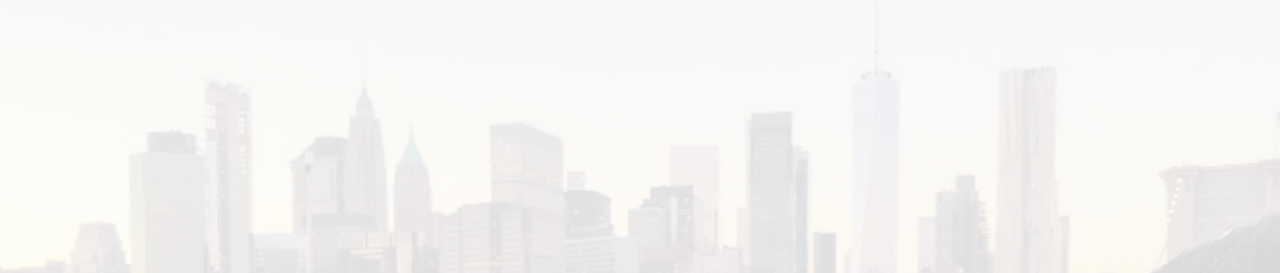
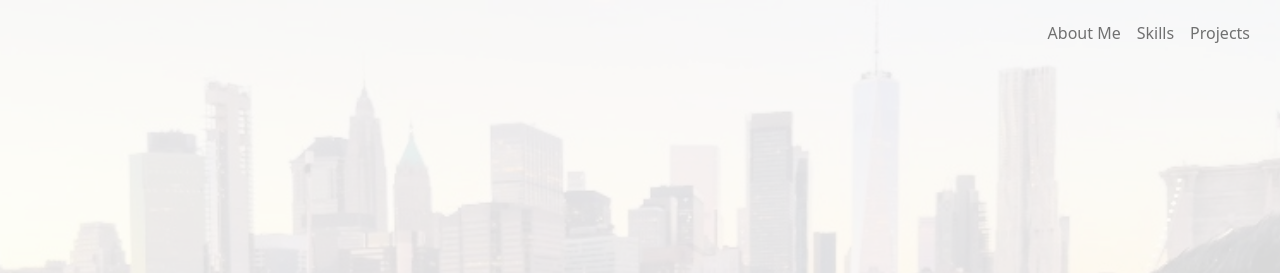
Before and after one commit to saifulislamdev/personal-website, a Gatsby site: page / in a window 1280 px wide. Shown: the top 273 px of the page. Built offline with nearby package versions, Linux system fonts and the light colour scheme; Gatsby itself is replaced by a stand-in of ours.

Commit message:
added navbar on homepage

```diff
--- a/src/components/layout/Header.js
+++ b/src/components/layout/Header.js
@@ -11,6 +11,33 @@ const Header = () => {
   };
 
   const pageName = getPageName();
+
+  const homeNavbar = (
+    <Navbar>
+      <Container>
+        <Navbar.Toggle aria-controls='basic-navbar-nav' />
+        <Navbar.Collapse className='justify-content-end'>
+          <Nav activeKey='home'>
+            <Nav.Item>
+              <Nav.Link eventKey='about-me' href='#about-me'>
+                About Me
+              </Nav.Link>
+            </Nav.Item>
+            <Nav.Item>
+              <Nav.Link eventKey='skills' href='#skills'>
+                Skills
+              </Nav.Link>
+            </Nav.Item>
+            <Nav.Item>
+              <Nav.Link eventKey='projects' href='#projects'>
+                Projects
+              </Nav.Link>
+            </Nav.Item>
+          </Nav>
+        </Navbar.Collapse>
+      </Container>
+    </Navbar>
+  );
 
   const regularNavbar = (
     <Navbar>
@@ -35,7 +62,7 @@ const Header = () => {
     </Navbar>
   );
 
-  return pageName === '' ? <></> : regularNavbar;
+  return pageName === '' ? homeNavbar : regularNavbar;
 };
 
 export default Header;
--- a/src/pages/index.js
+++ b/src/pages/index.js
@@ -15,9 +15,9 @@ import Wrapper from '../components/layout/Wrapper';
 // import { ParallaxProvider } from 'react-scroll-parallax';
 // import { Parallax } from 'react-scroll-parallax';
 
-const Section = ({ children, style }) => {
+const Section = ({ id, children, style }) => {
   return (
-    <section className='py-4' style={style}>
+    <section id={id} className='py-4' style={style}>
       {/* <Parallax> */}
       <Container>
         <div data-aos='fade-up'>{children}</div>
@@ -45,6 +45,16 @@ const IndexPage = () => {
         />
         <div
           style={{
+            zIndex: 1,
+            position: 'absolute',
+            top: '5px',
+            right: '10px',
+          }}
+        >
+          <Header />
+        </div>
+        <div
+          style={{
             // By using the same grid area for both, they are stacked on top of each other
             gridArea: '1/1',
             position: 'relative',
@@ -66,7 +76,7 @@ const IndexPage = () => {
           </div>
         </div>
       </div>
-      <Section style={{ backgroundColor: 'white' }}>
+      <Section id='about-me' style={{ backgroundColor: 'white' }}>
         <Row className='justify-content-center align-items-center'>
           <Col lg>
             <div className='d-flex justify-content-center align-items-center'>
@@ -98,7 +108,7 @@ const IndexPage = () => {
           </Col>
         </Row>
       </Section>
-      <Section style={{ backgroundColor: '#efecec' }}>
+      <Section id='skills' style={{ backgroundColor: '#efecec' }}>
         <div className='text-center'>
           <h2>I am skilled 👨🏽‍💻</h2>
           <div className={sectionBodyClasses}>
@@ -106,7 +116,7 @@ const IndexPage = () => {
           </div>
         </div>
       </Section>
-      <Section style={{ backgroundColor: 'white' }}>
+      <Section id='projects' style={{ backgroundColor: 'white' }}>
         <div className='mb-5 text-center'>
           <h2>Some projects I worked on 💼</h2>
           <div className={sectionBodyClasses}>
```
